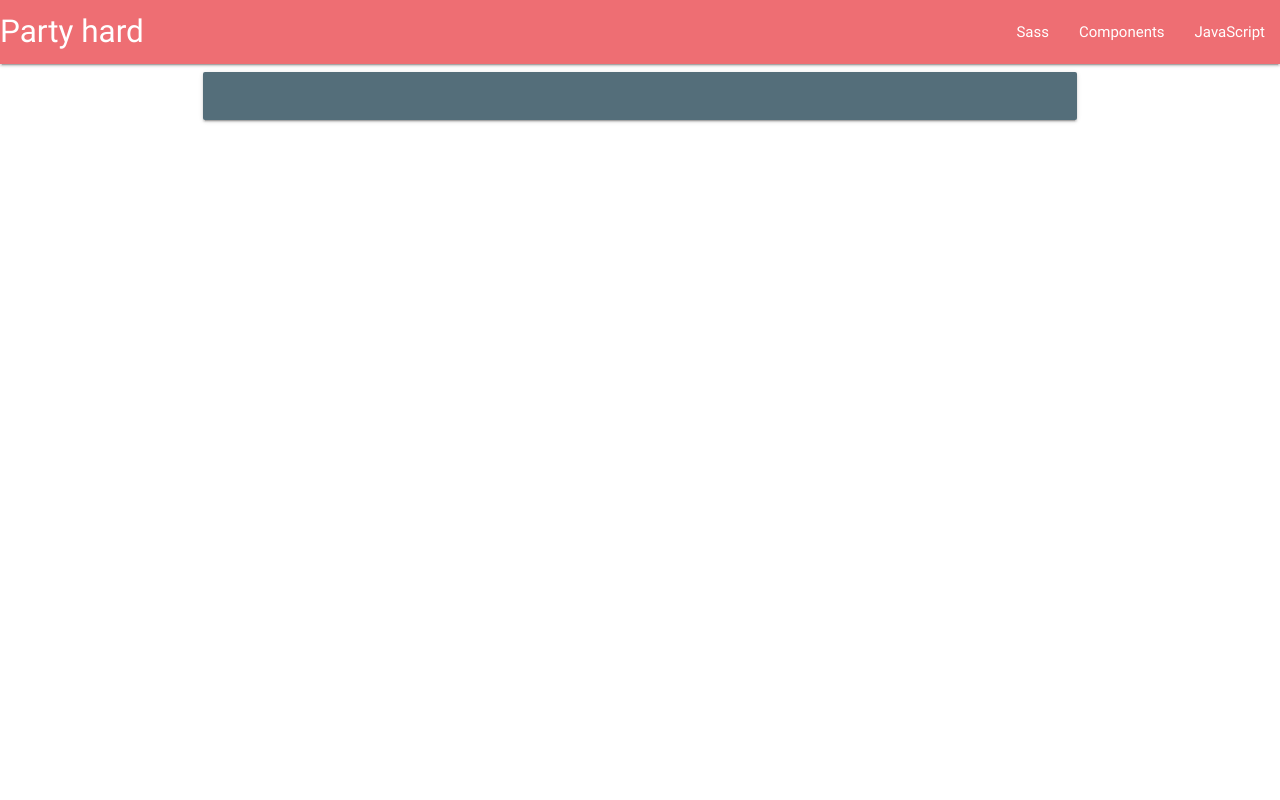
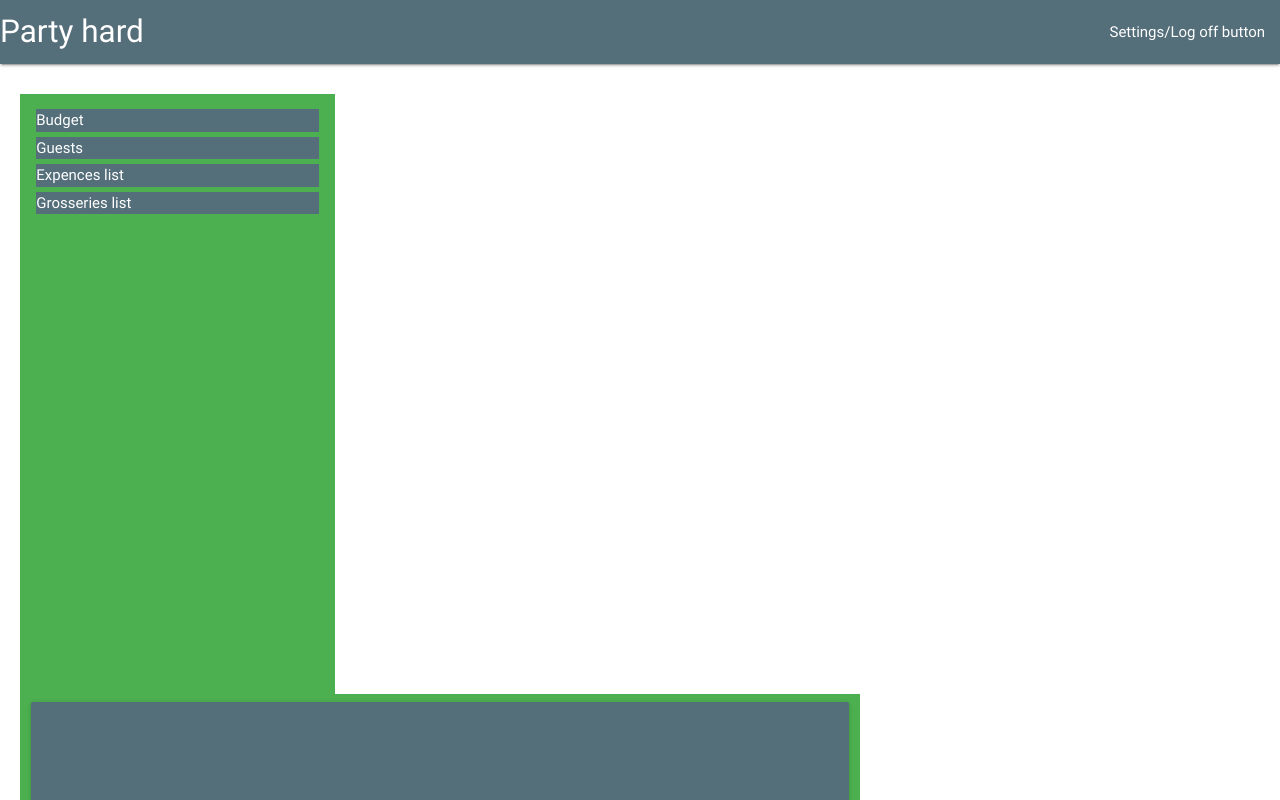
Before and after one commit to Archie1008/Party-Hard, a plain HTML site: page index.html in a window 1280 px wide. Shown: the top 800 px of the page. Drawn offline with nearby package versions, Linux system fonts and the light colour scheme.

Commit message:
initial layout

```diff
--- a/index.html
+++ b/index.html
@@ -17,32 +17,39 @@
 
 <body>
     <nav>
-        <div class="nav-wrapper">
+        <div class="nav-wrapper blue-grey darken-1">
             <a href="#" class="brand-logo">Party hard</a>
             <ul id="nav-mobile" class="right hide-on-med-and-down">
-                <li><a href="sass.html">Sass</a></li>
-                <li><a href="badges.html">Components</a></li>
-                <li><a href="collapsible.html">JavaScript</a></li>
+                <li><a href="badges.html">Settings/Log off button</a></li>
             </ul>
         </div>
     </nav>
-    <div class="row">
-        <div class="container">
-            <div class="main-column col s12 m12 ">
 
-                    <div class="row">
-                        <div class="col s12 m12">
-                                <div class="card blue-grey darken-1">
-                                        <div class="card-content">
-                                        </div>
-                                </div>
-                        </div>
-                    </div>
+    <!-- Main content area -->
+    <div class="wrapper">
 
+        <div class="row">
+
+            <!-- Left side panel -->
+            <div class="col col-main s12 m3 green">
+                <ul class="menu-list">
+                    <li class="blue-grey darken-1"><a href="#">Budget</a></li>
+                    <li class="blue-grey darken-1"><a href="#">Guests</a></li>
+                    <li class="blue-grey darken-1"><a href="#">Expences list</a></li>
+                    <li class="blue-grey darken-1"><a href="#">Grosseries list</a></li>
+                </ul>
             </div>
 
+            <!-- Space between left and right panels -->
+            <!-- <div class="col col-main s12 m1"></div> -->
 
-            <!-- <div class="party-column col s12 m9"></div> -->
+            <!-- Right side panel -->
+            <div class="col col-main s12 m8 green ">
+                <div class="card blue-grey darken-1">
+                    <div class="card-content info-panel">
+                    </div>
+                </div>
+            </div>
         </div>
     </div>
 </body>
--- a/style.css
+++ b/style.css
@@ -0,0 +1,24 @@
+
+.wrapper {
+    margin: 30px 0 0 20px;
+}
+
+.col-main {
+    height: 600px;
+    margin-right:60px;
+  }
+
+.info-panel {
+    height: 580px;
+  }
+
+  .menu-list li {
+    margin: 5px;
+  }
+
+  .menu-list li a{
+
+    color: white;
+    display: block
+
+  }
```
Also changed, not shown: partyhard.js (added).
